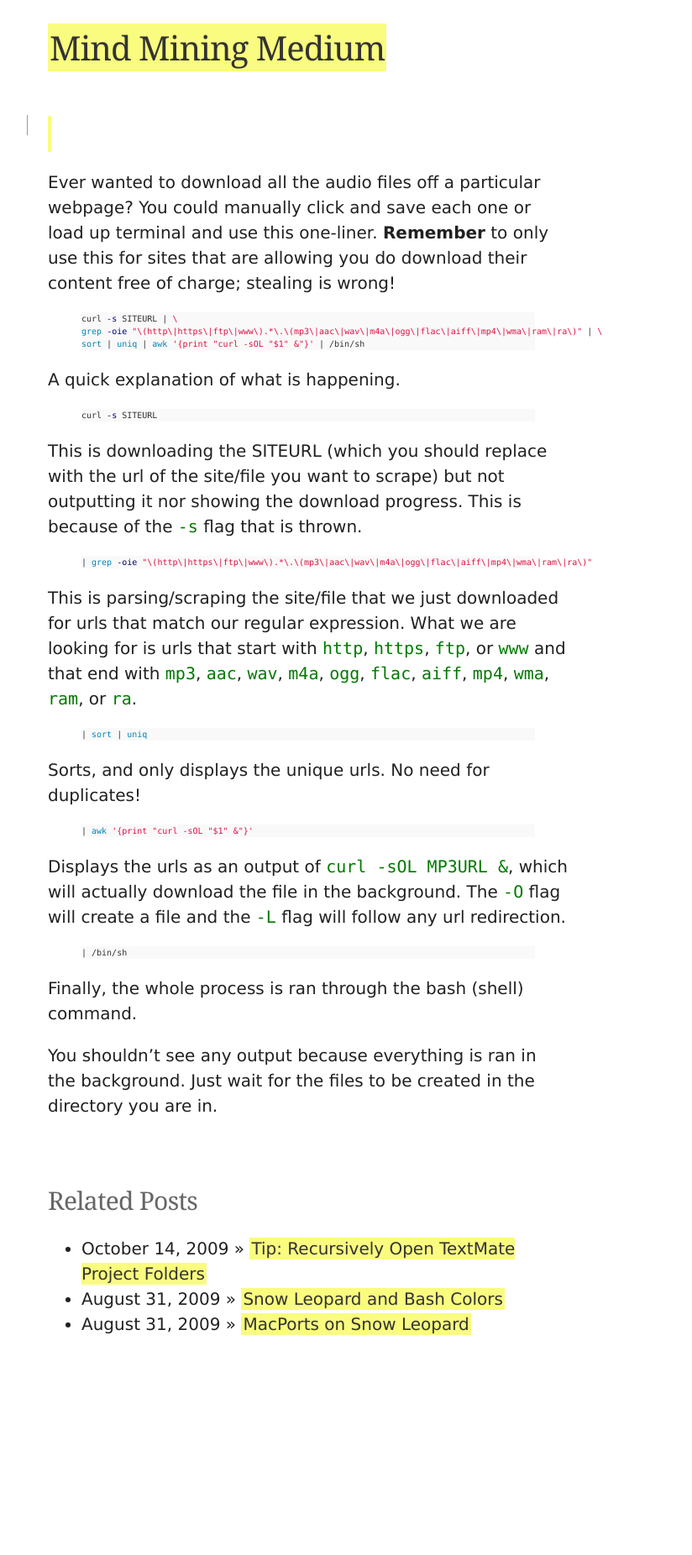
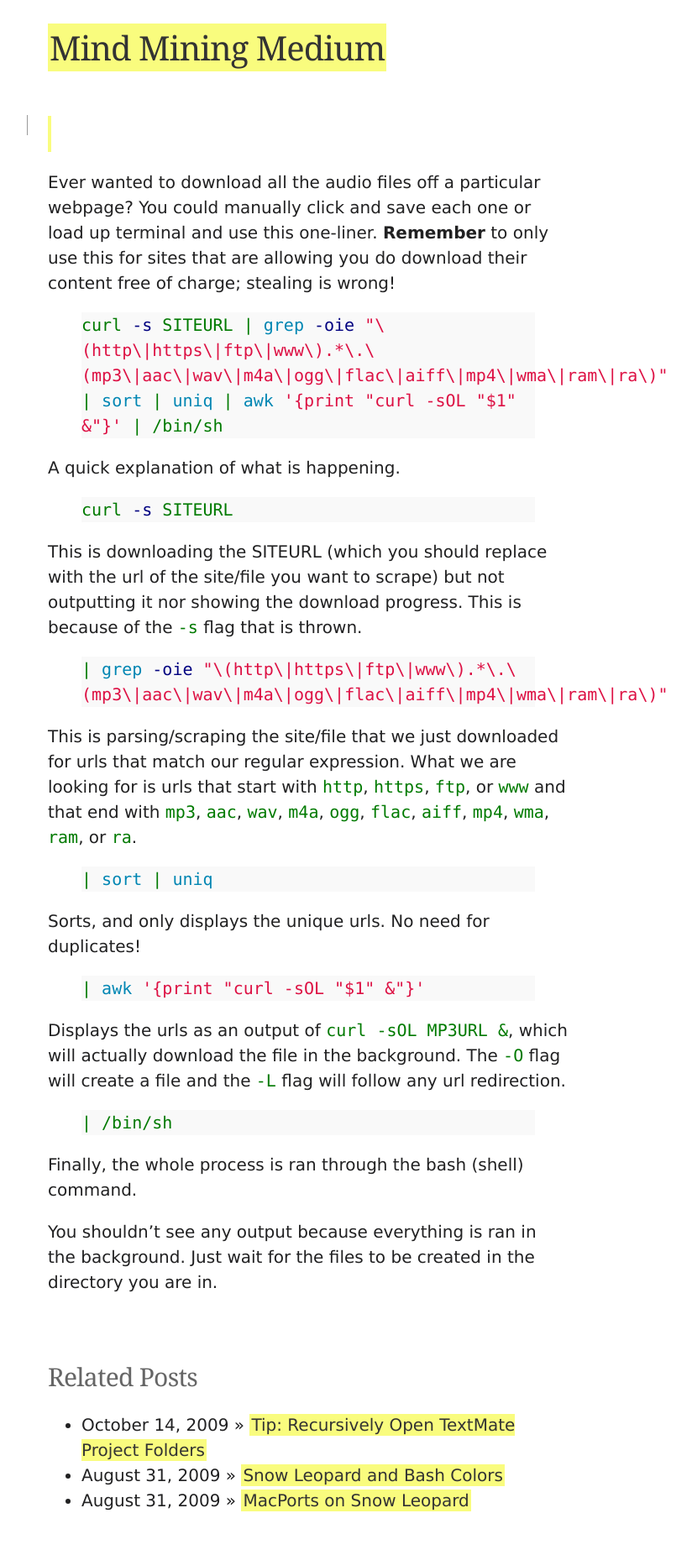
Before and after one commit to karbassi/blog, a Jekyll site: the page built from _posts/2009-09-29-download-all-mp3-on-a-webpage.markdown, in a window 1280 px wide. Shown: the whole page at 84% size, without its empty margins (273-1097 px from the left). Built offline with Jekyll 4.4.1, drawn with Linux system fonts in a browser that asks for light colours; Markdown is read by kramdown in place of the engine named in the settings; before the commit the page ends 1642 px from its top, so only the background shows below that.

Commit message:
More styling fun!

```diff
--- a/_posts/2009-09-29-download-all-mp3-on-a-webpage.markdown
+++ b/_posts/2009-09-29-download-all-mp3-on-a-webpage.markdown
@@ -6,9 +6,7 @@
 Ever wanted to download all the audio files off a particular webpage? You could manually click and save each one or load up terminal and use this one-liner. **Remember** to only use this for sites that are allowing you do download their content free of charge; stealing is wrong!
 
 {% highlight bash %}
-curl -s SITEURL | \
-grep -oie "\(http\|https\|ftp\|www\).*\.\(mp3\|aac\|wav\|m4a\|ogg\|flac\|aiff\|mp4\|wma\|ram\|ra\)" | \
-sort | uniq | awk '{print "curl -sOL "$1" &"}' | /bin/sh
+curl -s SITEURL | grep -oie "\(http\|https\|ftp\|www\).*\.\(mp3\|aac\|wav\|m4a\|ogg\|flac\|aiff\|mp4\|wma\|ram\|ra\)" | sort | uniq | awk '{print "curl -sOL "$1" &"}' | /bin/sh
 {% endhighlight %}
 
 A quick explanation of what is happening.
--- a/css/screen.css
+++ b/css/screen.css
@@ -1,36 +1,25 @@
-body, html { font-size:20px;line-height:1.5;margin:0 5px;font-family: Corbel, 'Lucida Grande', Helvetica, sans-serif;color:#212122;background-color:#fff;}
-pre { font-size: 10px; }
-a { color:#333; text-decoration: none; padding: 1px 2px; background: #f9fc7e; }
-a:hover { color: #666; background: none; }
-h1, h2, h3, h4, h5, h6 { font-family: georgia, 'bitstream vera sans serif', 'lucida grande', helvetica, verdana, sans-serif; letter-spacing: -0.025em;}
-h1 { color:#666; font-weight: normal; margin-bottom:0px; }
-h2 { color:#666; font-weight: normal; margin-bottom:0px; }
-h3 { color:#666; font-weight: normal !important; margin-bottom:0px; }
-h4 { color:#666; font-weight: normal; margin-bottom:0px; }
-img { background: #fff !important; border: 1px solid #999; padding: 5px; margin: 0px; }
-img a { text-decoration: none !important; background: #fff !important; margin: 0px; }
-input { border: 1px solid #999; }
-.photo a, .disqus a { text-decoration: none !important; background: #fff !important; }
-.header { margin-bottom: 20px; }
-.wrapper { width: 620px; margin: 1em auto; }
-.main { margin: 50px 0px; }
-.datetime { font-size: 14px; line-height: 22px; color: #999; position:relative; float:left; margin-left: -200px; padding: 2px 25px 0 0; border-right: 1px solid #999; width: 150px; text-align: right; clear: both; }
-.navleft { font-size: 12px; position: relative; float: left; }
-.navright { font-size: 12px; position: relative; float: right; }
-.navcenter { font-size: 12px; text-align:center; width: 500px; }
-.datetime a { color: #666; }
-.post { padding-bottom: 30px; }
-.short_quote { margin: 0px; padding: 0px; font-size:62px; line-height: 110%; color: #666; }
-.medium_quote { margin: 0px; padding: 0px; font-size:36px; line-height: 115%; color: #666; }
-.long_quote { margin: 0px; padding: 0px; font-size:24px; line-height: 130%; color: #666; }
-a .notes { text-decoration: none !important; background: none; }
-.notes a { text-decoration: none !important; background: none; }
-img .notes { margin: 0px; padding: 3px; border: 1px solid #999; }
-.notes img { margin: 0px; padding: 3px; border: 1px solid #999; }
-.disqus { font-family: Georgia, 'Times New Roman', Times !important; size: 16px; line-height:150% !important; color:#333 !important; }
-.regular_post_body img { max-width: 100%; }
-
-tt, pre, code, samp, kbd {font-family: consolas, 'lucida console', 'bitstream vera sans mono', 'courier new', monospace;color: #000;}
-pre {color:#333;background-color:#f9f9f9;}
-code {color:#007A00;}
-pre code {color:#333;}
+body,html{font-size:20px;line-height:1.5;margin:0 5px;font-family:Corbel, 'Lucida Grande', Helvetica, sans-serif;color:#212122;background-color:#fff}
+tt,pre,code,samp,kbd{font-family:Consolas, 'Lucida Console', 'Bitstream Vera Sans Mono', 'Courier New', monospace;color:#000}
+pre{color:#333;background-color:#f9f9f9;white-space:pre-wrap}
+code{color:#007A00}
+a{color:#333;text-decoration:none;padding:1px 2px;background:#f9fc7e}
+a:hover{color:#666;background:none}
+h1,h2,h3,h4,h5,h6{font-family:georgia, 'bitstream vera sans serif', 'lucida grande', helvetica, verdana, sans-serif;letter-spacing:-.025em}
+h3{color:#666;font-weight:normal !important;margin-bottom:0}
+h4,h2,h1{color:#666;font-weight:400;margin-bottom:0}
+img{background:#fff !important;border:1px solid #999;padding:5px;margin:0}
+img a{text-decoration:none !important;background:#fff !important;margin:0}
+input{border:1px solid #999}
+.disqus a{text-decoration:none !important;background:#fff !important}
+.header{margin-bottom:20px}
+.wrapper{width:620px;margin:1em auto}
+.main{margin:50px 0}
+.datetime{font-size:14px;line-height:22px;color:#999;position:relative;float:left;margin-left:-200px;padding:2px 25px 0 0;border-right:1px solid #999;width:150px;text-align:right;clear:both}
+.navleft{font-size:12px;position:relative;float:left}
+.navright{font-size:12px;position:relative;float:right}
+.navcenter{font-size:12px;text-align:center;width:500px}
+.datetime a{color:#666}
+.post{padding-bottom:30px}
+.disqus{font-family:Georgia, 'Times New Roman', Times !important;size:16px;line-height:150% !important;color:#333 !important}
+.allposts{border-top:1px solid #CCC;clear:both;float:left;margin-top:30px}
+.allposts li{list-style-type:none;margin-left:-40px;margin-top:7px}
--- a/index.html
+++ b/index.html
@@ -21,7 +21,7 @@
    {% endif %}
 </div>
 
-<div id="allposts">
+<div class="allposts">
     <ul class="posts">
     {% for post in site.posts %}
         <li><span>{{ post.date | date: "%B %d, %Y" }}</span> &raquo; <a href="{{ post.url }}">{{ post.title }}</a></li>
```
